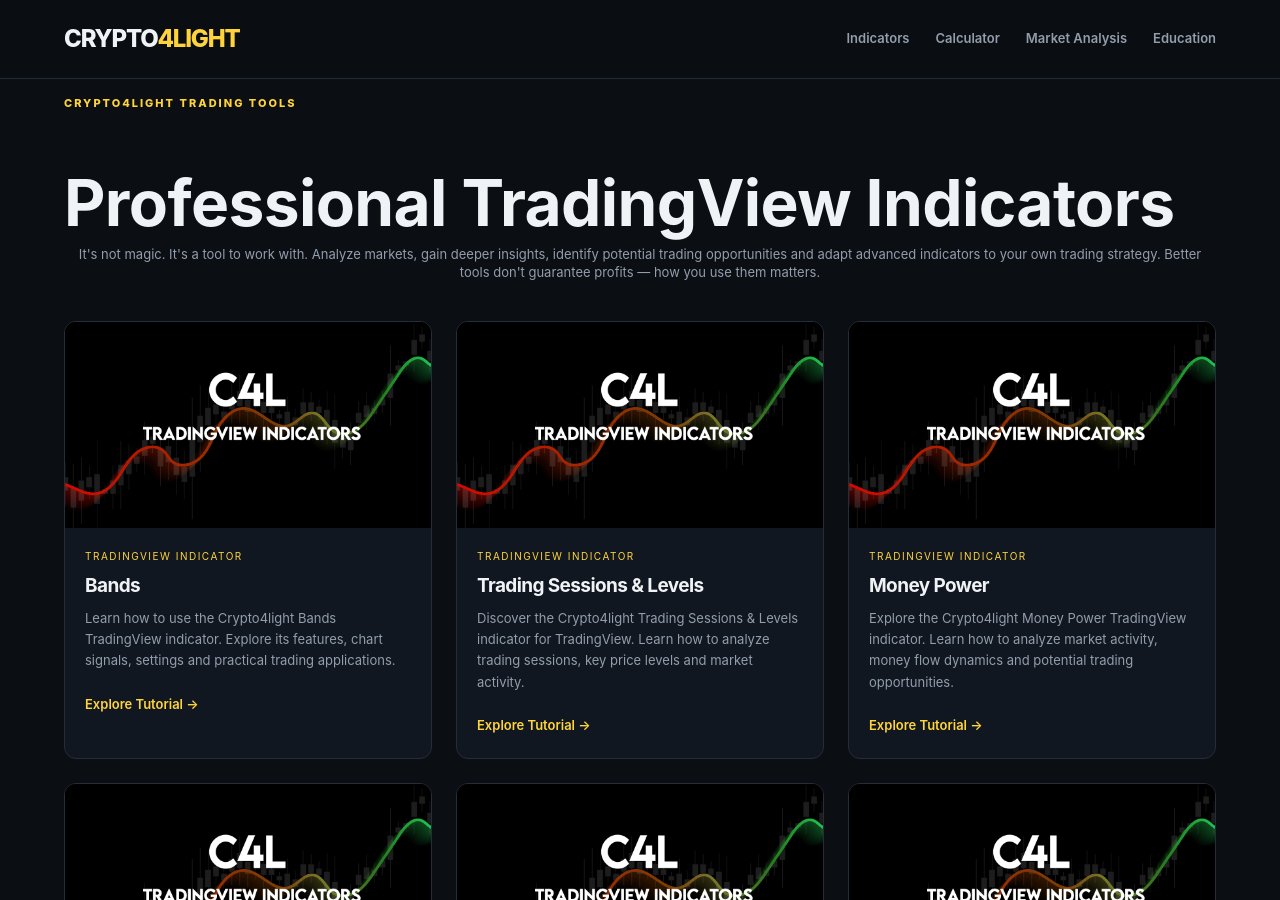
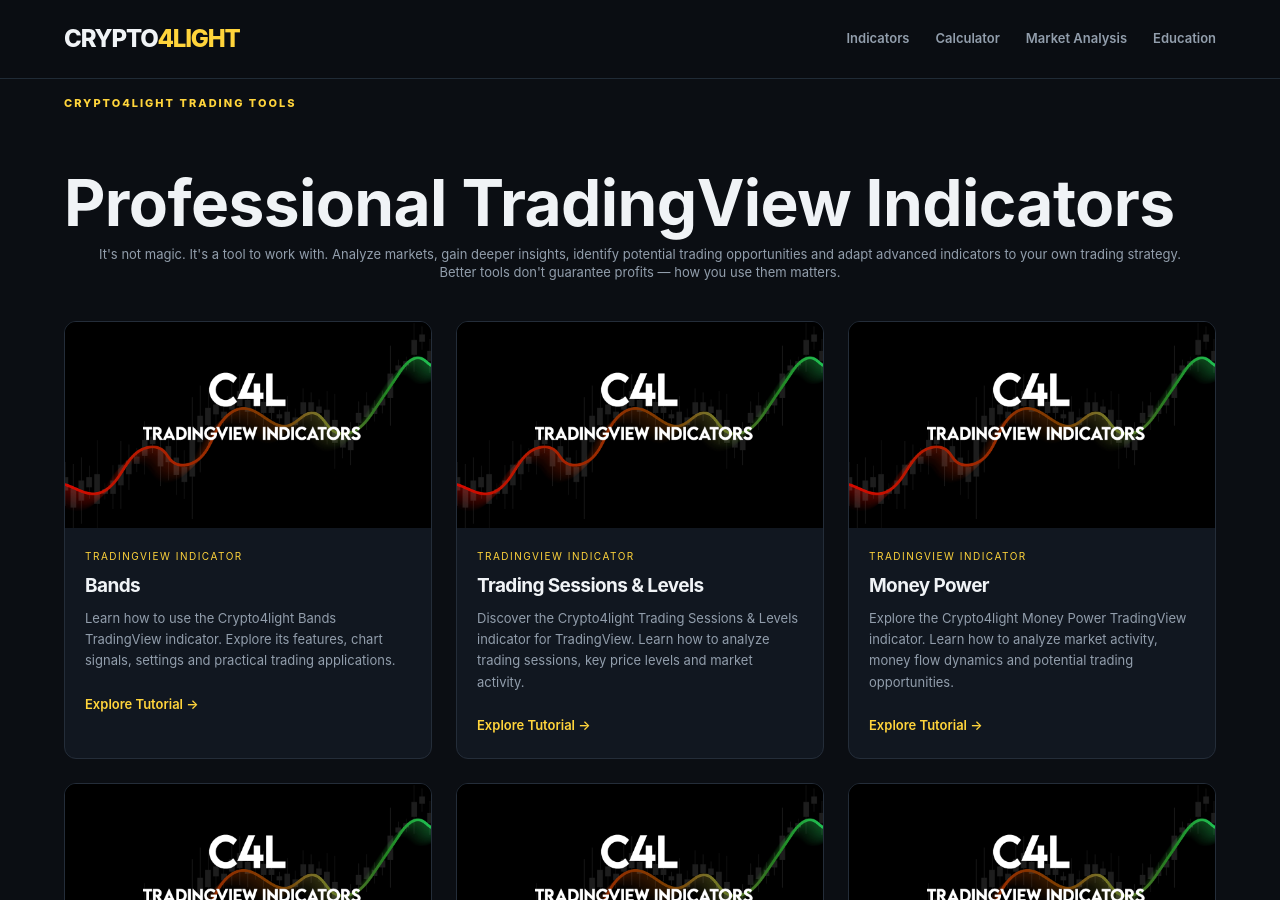
Before and after one commit to crypto4light/crypto4light, a Jekyll site: the page built from indicators/index.html, in a window 1280 px wide and 900 px high. Built offline with Jekyll 4.4.1, drawn with Linux system fonts in a browser that asks for light colours.

Commit message:
Update index.html

```diff
--- a/indicators/index.html
+++ b/indicators/index.html
@@ -12,9 +12,11 @@ permalink: /indicators/
 
     <h1>Professional TradingView Indicators</h1>
 
-    <p class="lead">
-      It's not magic. It's a tool to work with. Analyze markets, gain deeper insights, identify potential trading opportunities and adapt advanced indicators to your own trading strategy. Better tools don't guarantee profits — how you use them matters.
-    </p>
+  <p class="lead">
+  It's not magic. It's a tool to work with. Analyze markets, gain deeper insights, identify potential trading opportunities and adapt advanced indicators to your own trading strategy.
+  <br>
+  Better tools don't guarantee profits — how you use them matters.
+  </p>
 
     <div class="indicator-grid">
 
```
